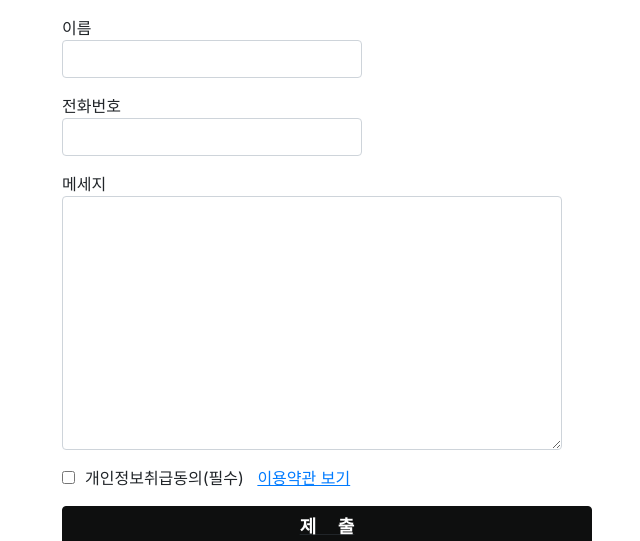
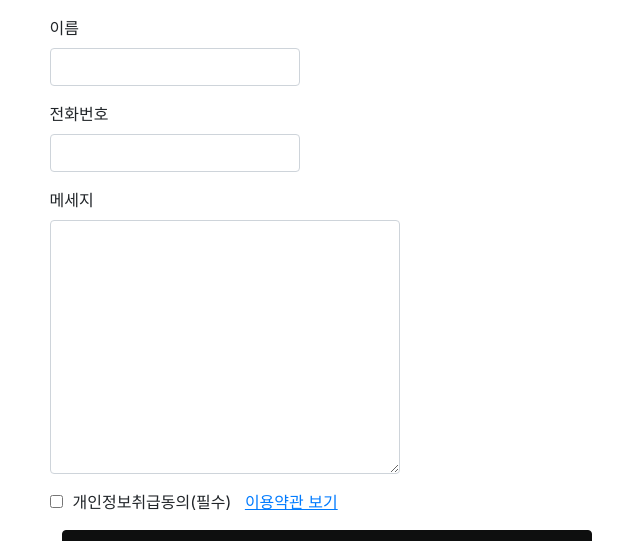
Before and after one commit to Hwang4506/hddb, a Django app: page /main/info/create/ in a window 1280 px wide. Shown: the part 300-841 px from the top of the page, without its empty margins (313-953 px from the left). Run offline with Django 3.2, Linux system fonts and the light colour scheme.

Commit message:
엑셀추출, 모바일 최적화

```diff
--- a/config/settings/base.py
+++ b/config/settings/base.py
@@ -31,6 +31,7 @@ ALLOWED_HOSTS = []
 # Application definition
 
 INSTALLED_APPS = [
+    'import_export',
     'common.apps.CommonConfig',
     'main.apps.MainConfig',
     'django.contrib.admin',
@@ -126,3 +127,5 @@ LOGIN_REDIRECT_URL = '/'
 LOGOUT_REDIRECT_URL = '/common/login/'
 
 ALLOWED_HOSTS = ['3.35.84.231']
+
+IMPORT_EXPORT_USE_TRANSACTIONS = True
--- a/main/urls.py
+++ b/main/urls.py
@@ -11,4 +11,5 @@ urlpatterns = [
     path('info/create/', views.info_create, name='info_create'),
     path('answer/modify/<int:answer_id>/', views.answer_modify, name='answer_modify'),
     path('answer/delete/<int:answer_id>/', views.answer_delete, name='answer_delete'),
+    path('export', views.export, name='info_export'),
     ]
--- a/main/views.py
+++ b/main/views.py
@@ -6,6 +6,9 @@ from django.core.paginator import Paginator
 from django.contrib.auth.decorators import login_required, permission_required
 from django.contrib import messages
 from django.db.models import Q, Count
+from django.http import HttpResponse
+from main.resources import InfoResource
+import csv
 
 @login_required(login_url='common:login')
 @permission_required('main.view_info', login_url='common:login', raise_exception=False)
@@ -44,7 +47,7 @@ def index(request):
 @permission_required('main.view_info', login_url='common:login', raise_exception=False)
 def detail(request, info_id):
     """
-    내용 출력
+    상담 내용 출력
     """
     info = get_object_or_404(Info, pk=info_id)
     context = {'info': info}
@@ -124,3 +127,19 @@ def answer_delete(request, answer_id):
     else:
         answer.delete()
     return redirect('main:detail', info_id=answer.info.id)
+
+def export(request):
+    info_resource = InfoResource()
+    dataset = info_resource.export()
+    # r2 = Info.objects.all()
+    # info_resource = r2[0].answer_set.all()
+    response = HttpResponse(dataset.xls, content_type='text/xls')
+    response['Content-Disposition'] = 'attachment; filename="info.xls"'
+    # writer = csv.writer(response)
+    # writer.writerow(['Name', 'Ph', 'Message', 'Create_date', 'Agree'])
+    #
+    # r2 = Info.objects.all()
+    # # r1 = r2[0].answer_set.all()
+    # for ld in r2:
+    #     writer.writerow(r2)
+    return response
--- a/templates/base2.html
+++ b/templates/base2.html
@@ -4,7 +4,7 @@
 <head>
     <!-- Required meta tags -->
     <meta charset="utf-8">
-    <meta name="viewport" content="width=device-width, initial-scale=1, shrink-to-fit=no">
+    <meta name="viewport" content="width=device-width, initial-scale=1.0, shrink-to-fit=no">
     <!-- Bootstrap CSS -->
     <link rel="stylesheet" type="text/css" href="https://cdn.jsdelivr.net/npm/bootstrap@4.6.0/dist/css/bootstrap.min.css" >
     <title>oneofusinnovation</title>
--- a/templates/main/info_form.html
+++ b/templates/main/info_form.html
@@ -1,8 +1,8 @@
-{% extends 'base2.html' %}
-
-{% block content %}
+<link rel="stylesheet" type="text/css" href="https://cdn.jsdelivr.net/npm/bootstrap@4.6.0/dist/css/bootstrap.min.css">
 <div class="container">
-    <img src="https://res.cloudinary.com/dgb2e2npb/image/upload/v1615252567/hi1_ekqums.png" style="display: block; margin: 0 auto;">
+    <div class="mx-auto" style="width:200px; display:flex; justify-content:center;">
+        <img src="https://res.cloudinary.com/dgb2e2npb/image/upload/v1615252567/hi1_ekqums.png">
+    </div>
     <form method="post" class="post-form my-3">
         {% csrf_token %}
         <!-- 오류표시 Start -->
@@ -18,24 +18,23 @@
         {% endif %}
         <!-- 오류표시 End -->
         <a name="agreescroll"></a>
-        <div class="form-group">
-            <label for="name" style="margin : auto auto auto 290px;">이름</label>
+        <div class="form-group" style="position:relative; margin-left:25%;">
+            <label for="name" >이름</label>
             <input type="text" class="form-control" name="name" id="name"
-                   value="{{ form.name.value|default_if_none:'' }}" style="display: block; margin: auto auto auto 290px; width:300px">
+                   value="{{ form.name.value|default_if_none:'' }}" style="width:250px">
         </div>
-        <div class="form-group">
-            <label for="ph" style="margin : auto auto auto 290px;">전화번호</label>
+        <div class="form-group" style="position:relative; margin-left:25%;">
+            <label for="ph">전화번호</label>
             <input type="number" class="form-control" name="ph" id="ph"
-                   value="{{ form.ph.value|default_if_none:'' }}" style="display: block; margin: auto auto auto 290px; width:300px">
+                   value="{{ form.ph.value|default_if_none:'' }}" style="width:250px">
         </div>
-
-        <div class="form-group">
-            <label for="message" style="margin : auto auto auto 290px;">메세지</label>
+        <div class="form-group" style="position:relative; margin-left:25%;">
+            <label for="message">메세지</label>
             <textarea class="form-control" name="message"
-                      id="message" rows="10" style=" display: block; margin: auto auto auto 290px; width:500px">{{ form.message.value|default_if_none:'' }}</textarea>
+                      id="message" rows="10" style="width:350px">{{ form.message.value|default_if_none:'' }}</textarea>
         </div>
-        <div class="form-group">
-            <input type="checkbox" name="agree" id="agree" value="yes" style="margin : auto auto auto 290px;"><label for="agree" style="margin : auto auto auto 10px;">개인정보취급동의(필수)</label>&nbsp&nbsp&nbsp<a href="#agreescroll" onclick="window.open('https://www.replyalba.co.kr/intros/hiHyundai/term.html','이용약관','width=500 height=500')"><U>이용약관 보기</a>
+        <div class="form-group" style="position:relative; margin-left:25%;">
+            <input type="checkbox" name="agree" id="agree" value="yes"><label for="agree" style="margin : auto auto auto 10px;">개인정보취급동의(필수)</label>&nbsp&nbsp&nbsp<a href="#agreescroll" onclick="window.open('https://www.replyalba.co.kr/intros/hiHyundai/term.html','이용약관','width=500 height=500')"><U>이용약관 보기</a>
         </div>
         <button type="submit" class="btn btn-primary" style="display: block; margin: 0 auto;
         background-color:#0e0f0f; border-color:#0e0f0f; width: 530px; font-size:large; font-weight: 900; text-align:center;">제&nbsp&nbsp&nbsp&nbsp&nbsp&nbsp출</button>
@@ -46,17 +45,9 @@
                 </div>
             {% endfor %}
         {% endif %}
-        <!--        {% if messages %}-->
-<!--        <ul class="messages">-->
-<!--            {% for message in messages %}-->
-<!--            <li{% if message.tags %} class="{{ message.tags }}"{% endif %}>{{ message }}</li>-->
-<!--            {% endfor %}-->
-<!--        </ul>-->
-<!--        {% endif %}-->
     </form>
     <img src="https://res.cloudinary.com/dgb2e2npb/image/upload/v1615252633/hi2_nffigp.png" style="display: block; margin: 0 auto;">
     <img src="https://res.cloudinary.com/dgb2e2npb/image/upload/v1615252635/hi3_uigdyx.png" style="display: block; margin: 0 auto;">
     <img src="https://res.cloudinary.com/dgb2e2npb/image/upload/v1615252634/hi4_wno4pn.png" style="display: block; margin: 0 auto;">
     <img src="https://res.cloudinary.com/dgb2e2npb/image/upload/v1615252632/hi5_kfpetl.png" style="display: block; margin: 0 auto;">
 </div>
-{% endblock %}
--- a/templates/main/info_list.html
+++ b/templates/main/info_list.html
@@ -51,6 +51,7 @@
         {% endif %}
         </tbody>
     </table>
+    <a href="{% url 'main:info_export' %}" class="btn btn-primary">추출하기</a>
     <!-- 페이징처리 시작 -->
     <ul class="pagination justify-content-center">
         <!-- 이전페이지 -->
@@ -95,6 +96,7 @@
     <input type="hidden" id="page" name="page" value="{{ page }}">
     <input type="hidden" id="so" name="so" value="{{ so }}">
 </form>
+
 {% endblock %}
 {% block script %}
 <script type='text/javascript'>
```
Also changed, not shown: main/admin.py (+5 -2 lines), main/models.py (+12 -0 lines), main/resources.py (added, +17 -0 lines), main/migrations/0001_initial.py, main/migrations/0002_auto_20210304_1030.py (deleted), main/migrations/0003_remove_answer_consult.py (deleted), main/migrations/0004_remove_info_agree.py (deleted), main/migrations/0005_answer_author.py (deleted), main/migrations/0006_answer_modify_date.py (deleted), main/migrations/0007_info_agree.py (deleted), main/migrations/0008_auto_20210312_0936.py (deleted).
